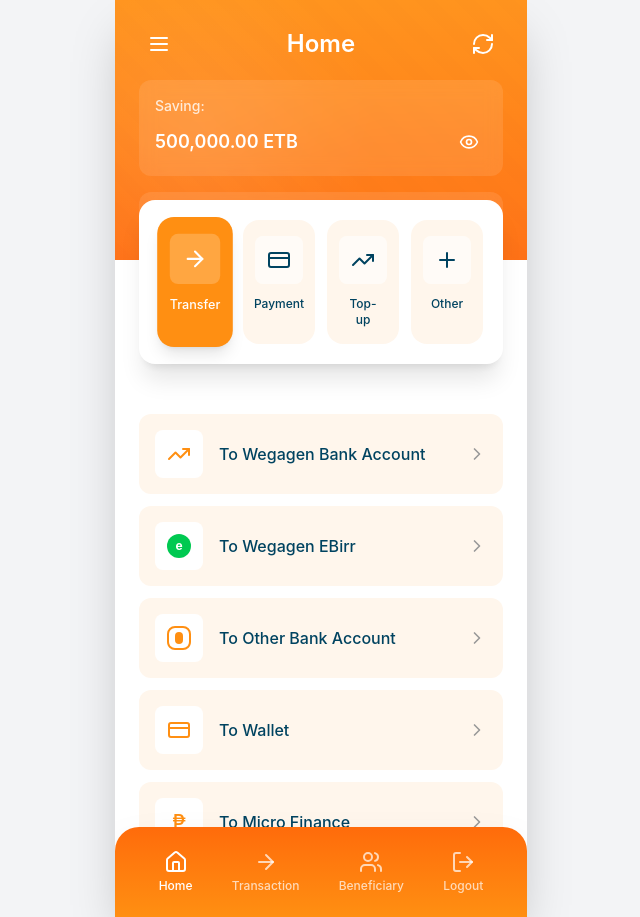
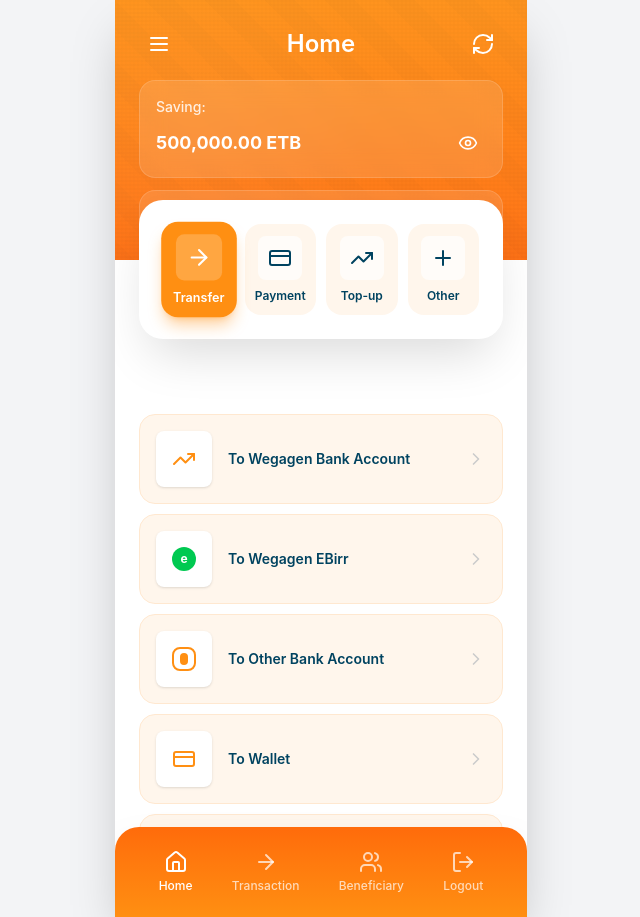
Before and after one commit to Anduamlakalehegne/wegagen-mobile-ui-ux, a React (Vite) app: page /home in a window 1280 px wide. Shown: the whole page, without its empty margins (319-959 px from the left). Built offline with nearby package versions, Linux system fonts and the light colour scheme.

Commit message:
refactor: enhance home screen UI/UX with Figma design
Update header, buttons, cards, and sections for improved visual hierarchy

Co-authored-by: Anduamlak Alehegne <111687327+Anduamlakalehegne@users.noreply.github.com>

```diff
--- a/src/app/screens/HomeScreen.tsx
+++ b/src/app/screens/HomeScreen.tsx
@@ -18,11 +18,28 @@ import {
 function DecorativeHeader() {
   return (
     <>
-      {/* Orange gradient background with pattern */}
+      {/* Orange gradient background with Figma pattern */}
       <div className="absolute inset-0 bg-gradient-to-b from-[#FF8F12] to-[#ff6b0b] opacity-95">
-        {/* Subtle pattern overlay */}
-        <div className="absolute inset-0 opacity-10 bg-[radial-gradient(circle_at_20%_50%,rgba(255,255,255,0.8),transparent_50%)]"></div>
-        <div className="absolute inset-0 opacity-5 bg-[linear-gradient(45deg,transparent_25%,rgba(0,0,0,0.1)_25%,rgba(0,0,0,0.1)_50%,transparent_50%,transparent_75%,rgba(0,0,0,0.1)_75%)] bg-[length:40px_40px]"></div>
+        {/* Figma-style textured overlay with noise pattern */}
+        <div className="absolute inset-0 opacity-40" style={{
+          backgroundImage: `repeating-linear-gradient(
+            0deg,
+            transparent,
+            transparent 2px,
+            rgba(0, 0, 0, 0.03) 2px,
+            rgba(0, 0, 0, 0.03) 4px
+          ),
+          repeating-linear-gradient(
+            90deg,
+            transparent,
+            transparent 2px,
+            rgba(0, 0, 0, 0.02) 2px,
+            rgba(0, 0, 0, 0.02) 4px
+          ),
+          radial-gradient(circle at 20% 50%, rgba(255, 255, 255, 0.1), transparent 50%)`
+        }}></div>
+        {/* Subtle overlay for depth */}
+        <div className="absolute inset-0 opacity-20 bg-[linear-gradient(45deg,transparent_25%,rgba(0,0,0,0.08)_25%,rgba(0,0,0,0.08)_50%,transparent_50%,transparent_75%,rgba(0,0,0,0.08)_75%)] bg-[length:60px_60px]"></div>
       </div>
     </>
   );
@@ -39,16 +56,16 @@ function QuickActionButton({ icon, label, isActive = false, onClick }: QuickActi
   return (
     <button
       onClick={onClick}
-      className={`flex flex-col items-center gap-3 p-4 rounded-2xl transition-all duration-300 ${
+      className={`flex flex-col items-center gap-2 p-3 rounded-2xl transition-all duration-300 transform ${
         isActive
-          ? 'bg-[#FF8F12] text-white shadow-lg scale-105'
-          : 'bg-[#FFF6EC] text-[#004360] hover:shadow-md active:scale-95'
+          ? 'bg-[#FF8F12] text-white shadow-lg shadow-[#FF8F12]/40 scale-105'
+          : 'bg-[#FFF6EC] text-[#004360] hover:shadow-md hover:shadow-black/10 active:scale-95'
       }`}
     >
-      <div className={`p-3 rounded-lg ${isActive ? 'bg-white/20' : 'bg-white/60'}`}>
+      <div className={`p-2.5 rounded-lg transition-all ${isActive ? 'bg-white/20' : 'bg-white/70'}`}>
         {icon}
       </div>
-      <span className="text-xs font-medium text-center">{label}</span>
+      <span className="text-xs font-semibold text-center leading-tight">{label}</span>
     </button>
   );
 }
@@ -63,13 +80,13 @@ function TransferOption({ icon, label, onClick }: TransferOptionProps) {
   return (
     <button
       onClick={onClick}
-      className="w-full flex items-center gap-4 p-4 bg-[#FFF6EC] rounded-xl hover:bg-[#FFEDE0] transition-all duration-200 active:scale-[0.98]"
+      className="w-full flex items-center gap-4 p-4 bg-[#FFF6EC] rounded-2xl hover:bg-[#FFEDE0] hover:shadow-md transition-all duration-200 active:scale-[0.98] border border-[#FFE8D0]"
     >
-      <div className="w-12 h-12 rounded-lg bg-white flex items-center justify-center text-[#FF8F12]">
+      <div className="w-14 h-14 rounded-lg bg-white flex items-center justify-center text-[#FF8F12] shadow-sm">
         {icon}
       </div>
-      <span className="text-[#004360] font-medium flex-1 text-left">{label}</span>
-      <ChevronDown size={20} className="text-[#999] rotate-[-90deg]" />
+      <span className="text-[#004360] font-semibold flex-1 text-left text-sm">{label}</span>
+      <ChevronDown size={20} className="text-[#CCCCCC] rotate-[-90deg] transition-transform" />
     </button>
   );
 }
@@ -103,12 +120,12 @@ export default function HomeScreen() {
           </div>
 
           {/* Balance Cards */}
-          <div className="relative z-10 px-6 pt-4 space-y-4">
+          <div className="relative z-10 px-6 pt-4 space-y-3">
             {/* Savings Card */}
-            <div className="bg-white/10 backdrop-blur-sm rounded-xl p-4">
-              <p className="text-white/80 text-sm font-medium mb-2">Saving:</p>
+            <div className="bg-white/12 backdrop-blur-md rounded-2xl p-4 border border-white/15 hover:bg-white/15 transition-all">
+              <p className="text-white/85 text-sm font-medium mb-2">Saving:</p>
               <div className="flex items-center justify-between">
-                <p className="text-white text-lg font-semibold">
+                <p className="text-white text-lg font-bold">
                   {savingsVisible ? '****' : '500,000.00 ETB'}
                 </p>
                 <button
@@ -125,10 +142,10 @@ export default function HomeScreen() {
             </div>
 
             {/* Balance Card */}
-            <div className="bg-white/10 backdrop-blur-sm rounded-xl p-4">
-              <p className="text-white/80 text-sm font-medium mb-2">Balance:</p>
+            <div className="bg-white/12 backdrop-blur-md rounded-2xl p-4 border border-white/15 hover:bg-white/15 transition-all">
+              <p className="text-white/85 text-sm font-medium mb-2">Balance:</p>
               <div className="flex items-center justify-between">
-                <p className="text-white text-lg font-semibold">
+                <p className="text-white text-lg font-bold">
                   {balanceVisible ? '****' : '1,250,000.00 ETB'}
                 </p>
                 <button
@@ -148,8 +165,8 @@ export default function HomeScreen() {
 
         {/* Quick Actions Section */}
         <div className="absolute top-[200px] left-0 right-0 px-6 z-20">
-          <div className="bg-white rounded-2xl shadow-xl p-5">
-            <div className="grid grid-cols-4 gap-3">
+          <div className="bg-white rounded-3xl shadow-2xl shadow-black/15 p-6">
+            <div className="grid grid-cols-4 gap-2.5">
               <QuickActionButton
                 icon={<ArrowRight size={24} />}
                 label="Transfer"
@@ -177,7 +194,7 @@ export default function HomeScreen() {
 
         {/* Transfer Options Section */}
         <div className="absolute top-[390px] left-0 right-0 bottom-[90px] overflow-y-auto px-6 pt-6 pb-4">
-          <div className="space-y-3">
+          <div className="space-y-2.5">
             <TransferOption
               icon={<TrendingUp size={24} />}
               label="To Wegagen Bank Account"
@@ -203,8 +220,8 @@ export default function HomeScreen() {
           </div>
 
           {/* Advertisement Section */}
-          <div className="mt-6 bg-gradient-to-br from-gray-100 to-gray-200 rounded-xl p-8 text-center min-h-[140px] flex flex-col items-center justify-center shadow-sm">
-            <p className="text-gray-600 italic text-lg font-light">Advertisement</p>
+          <div className="mt-6 bg-gradient-to-br from-[#F5F5F5] to-[#E8E8E8] rounded-2xl p-8 text-center min-h-[140px] flex flex-col items-center justify-center shadow-sm border border-[#E0E0E0]">
+            <p className="text-[#666666] italic text-lg font-light tracking-wide">Advertisement</p>
           </div>
         </div>
 
```
